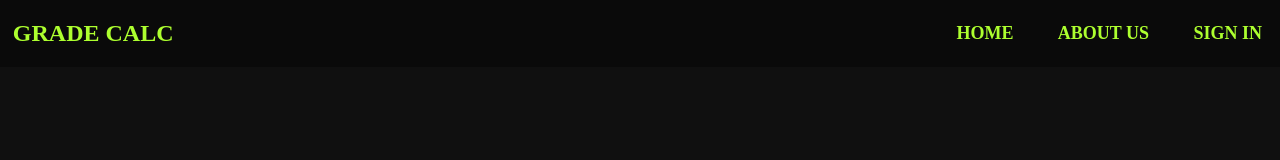
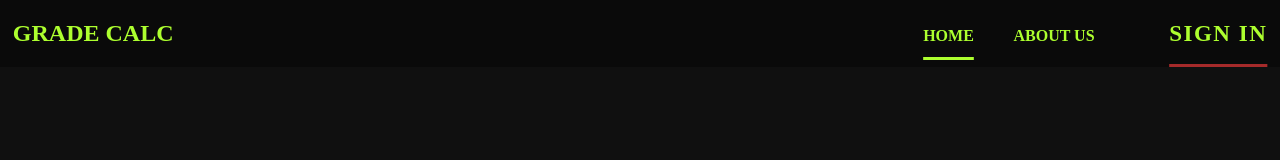
Before and after one commit to FM9447/GradeCalc, a plain HTML site: page index.html in a window 1280 px wide. In both pictures the pointer is over the element 1167 px from the left and 33 px from the top of the page. Drawn offline with Linux system fonts and the light colour scheme.

Commit message:
upgraded navbar

```diff
--- a/index.css
+++ b/index.css
@@ -18,16 +18,19 @@ body{
     margin-left: 1%;
 
 }
-.nav a,nav{
-    font-size: large;
+.nav-item-current,.sign-in,.current{
+    font-size: med;
     color: greenyellow;
     text-decoration: none;
-
-
+}
+.current{
+    text-decoration: underline;
+    text-underline-offset: 85%;
+    text-decoration-thickness: 20%;
 }
 .nav :nth-child(1){
     margin-right: 10%;
-    margin-left: -22%;
+    margin-left: -25%;
 }
 .nav :nth-child(2){
     margin-left:20%;
@@ -36,6 +39,19 @@ body{
 .sign-in{
     margin-left: 20%;
 }
-.nav a :hover{
-    text-decoration:overline
+.nav :hover{
+    text-underline-offset: 85%;
+    letter-spacing: 1.5px;
+    font-size: larger;
+    display: inline-block;
+    text-decoration-thickness: 20%;
+    text-decoration-color: brown;
+    text-decoration-line:underline;
+    transition: all .5s ease-out;
+    transition-timing-function: ease-out;
+    animation: forwards;
+
 }
+.nav:hover:past{
+    color: blue;
+}
--- a/index.html
+++ b/index.html
@@ -10,8 +10,8 @@
     <header class="header">
         <h2 class="logo"><b>Grade calc</b></h2>
     <div class="nav">
-        <a href="#"><b>Home</b></a>
-        <a href="#"><b>About us</b></a>
+        <a href="#" class="current"><b>Home</b></a>
+        <a href="#" class="nav-item-current"><b>About us</b></a>
         <a href="#" class="sign-in"><b>SIGN IN</b></a>
     </div>
     </header>
```
